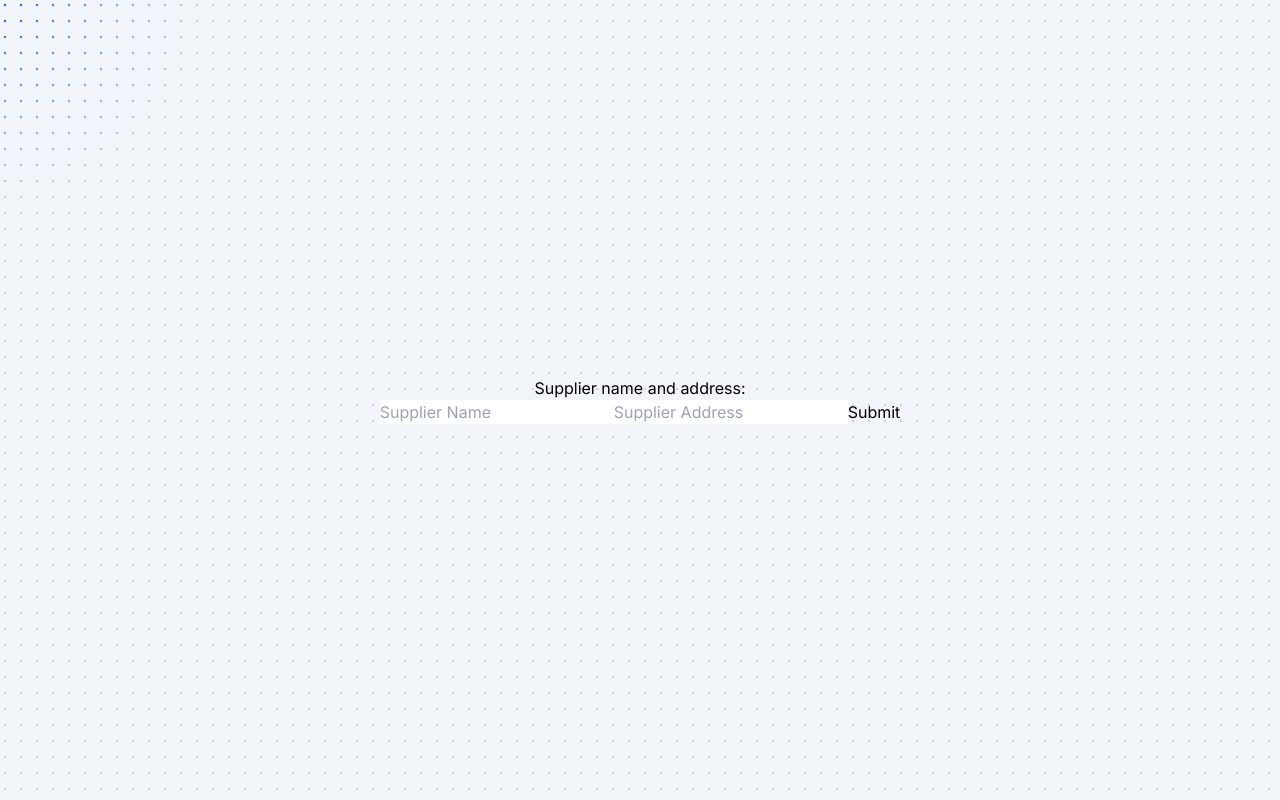
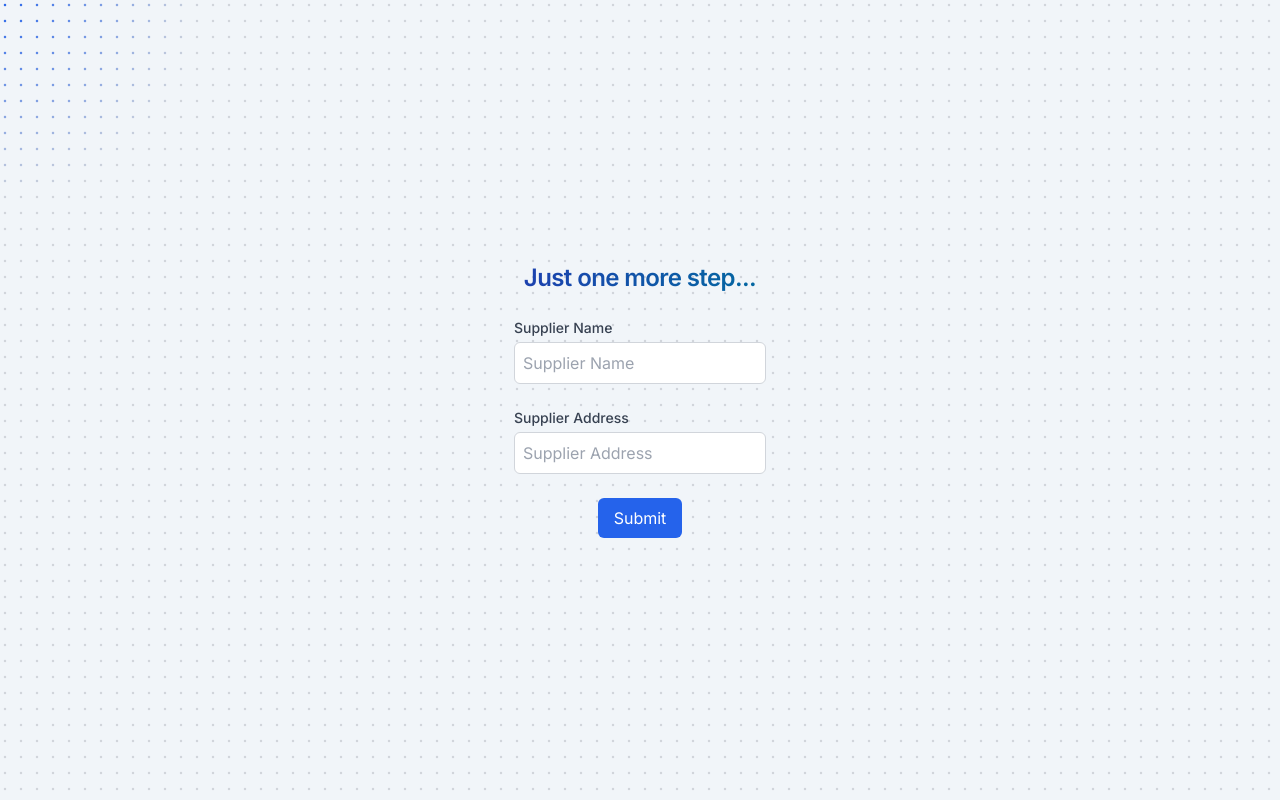
Before and after one commit to adeep9/cultivate, a Next.js app: page /survey in a window 1280 px wide. Both pictures are taken after a click on the button "Supplier". Built offline with nearby package versions, Linux system fonts and the light colour scheme.

Commit message:
supplier styling step 2

```diff
--- a/app/components/survey.tsx
+++ b/app/components/survey.tsx
@@ -122,25 +122,59 @@ const SurveyForm = () => {
       )}
 
       {step === 2 && formData.userType === "supplier" && (
+        <div className="space-y-6 animate-fade-in"> {/* Matching container styling */}
+          <p className="text-2xl font-semibold tracking-tight bg-gradient-to-r from-blue-800 to-sky-700 bg-clip-text text-transparent">
+            Just one more step...
+          </p>
+
+          {/* Supplier Name Input */}
           <div>
-          <p>Supplier name and address:</p>
+            <label
+              htmlFor="supplierName"
+              className="block text-left text-sm font-medium text-gray-700 mb-1"
+            >
+              Supplier Name
+            </label>
             <input
               type="text"
+              id="supplierName"
               name="supplierName"
               placeholder="Supplier Name"
               value={formData.supplierName}
               onChange={handleChange}
+              className="p-2 border border-gray-300 rounded-md w-full"
             />
+          </div>
+
+          {/* Supplier Address Input */}
+          <div>
+            <label
+              htmlFor="supplierAddress"
+              className="block text-left text-sm font-medium text-gray-700 mb-1"
+            >
+              Supplier Address
+            </label>
             <input
               type="text"
+              id="supplierAddress"
               name="supplierAddress"
               placeholder="Supplier Address"
               value={formData.supplierAddress}
               onChange={handleChange}
+              className="p-2 border border-gray-300 rounded-md w-full"
             />
-          <button onClick={handleNext}>Submit</button>
+          </div>
+
+          {/* Submit Button */}
+          <button
+            onClick={handleNext}
+            className="px-4 py-2 bg-blue-600 text-white rounded-md hover:bg-blue-700 transition"
+          >
+            Submit
+          </button>
         </div>
       )}
+
 
       {step === 3 && formData.userType === "restaurant" && (
         <div>
```
Lines whose indentation alone changed are shown as unchanged.
